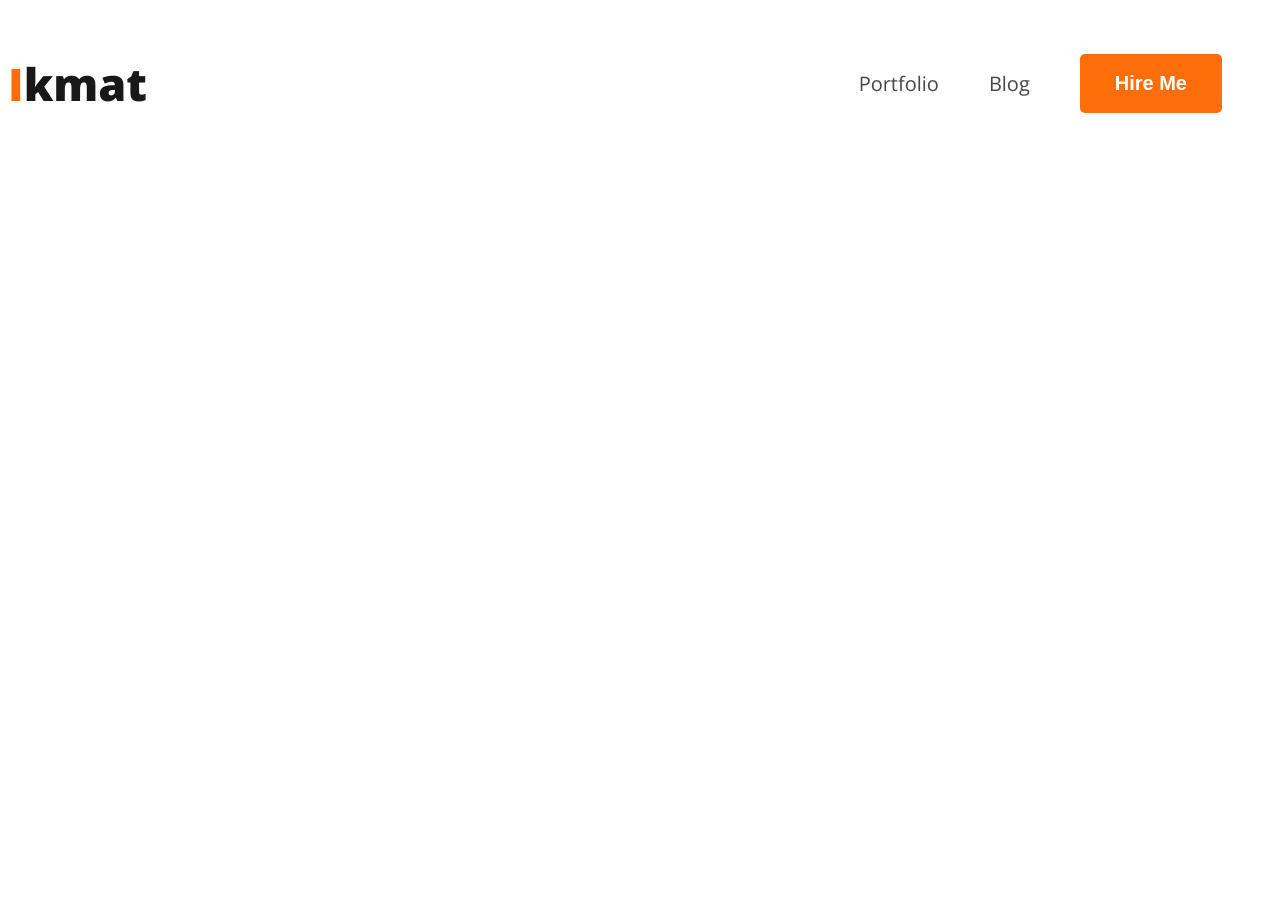
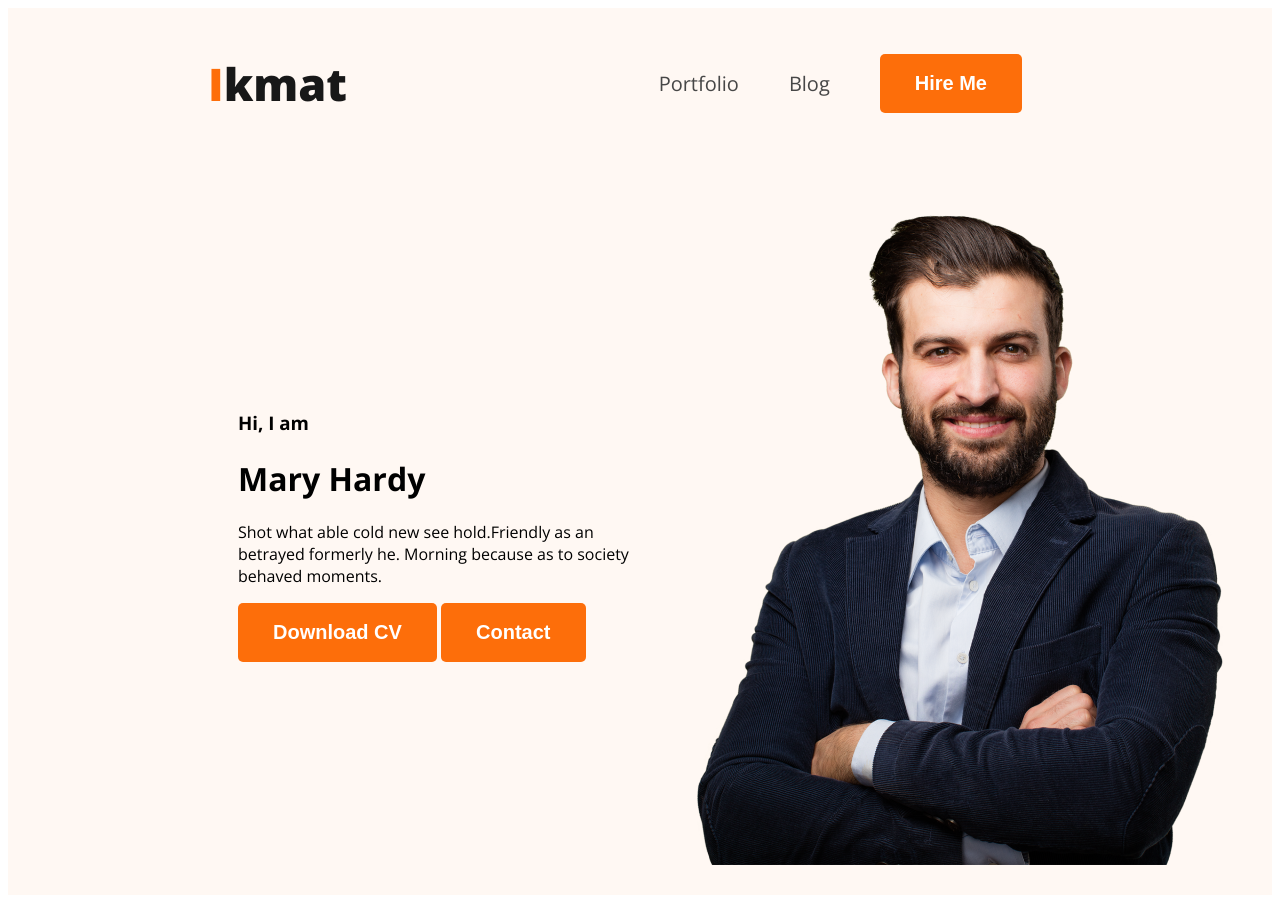
Before and after one commit to ikmat-rabib/web-dev-portfolio-, a plain HTML site: page index.html in a window 1280 px wide. Before the commit the page ends 800 px from the top, so only its background shows below. Drawn offline with nearby package versions, Linux system fonts and the light colour scheme.

Commit message:
created banner

```diff
--- a/index.html
+++ b/index.html
@@ -10,7 +10,7 @@
     <link rel="stylesheet" href="styles/main.css">
 </head>
 <body>
-    <header>
+    <header class="header">
         <nav>
             <h3 class="nav-title"><span class="text-span1">I</span>kmat </h3>
             <ul>
@@ -19,6 +19,16 @@
                 <li><button class="btn-nav">Hire Me</button></li>
             </ul>
         </nav>
+        <div class="banner">
+            <div class="banner-content">
+                <h3 class="banner-greeting">Hi, I  am</h3>
+                <h1 class="banner-title">Mary Hardy</h1>
+                <P>Shot what able cold new see hold.Friendly as an betrayed formerly he. Morning because as to society behaved moments.</P>
+                <button class="btn-nav">Download CV</button>
+                <button class="btn-nav">Contact</button>
+            </div>
+            <img class="pro-pic" src="images/hardy.png" alt="">
+        </div>
     </header>
     <main>
 
--- a/styles/main.css
+++ b/styles/main.css
@@ -7,11 +7,14 @@ body {
     color: #FD6E0A;
 }
 
+
+
 /* nav styles */
 nav {
     display: flex;
     justify-content: space-between;
     align-items: center;
+    margin: 0 200px;
 }
 
 /* nav title style */
@@ -52,3 +55,22 @@ nav a {
     font-weight: 700;
     padding: 18px 35px;
 }
+
+
+/* header styles */
+
+.header {
+    background-color: #FFF8F3;
+}
+
+.banner {
+    padding: 30px 40px 30px 230px;
+    display: flex;
+    align-items: center;
+}
+
+.banner .pro-pic {
+    width: 584px;
+    height: 676px;
+    flex-shrink: 0;
+}
```
